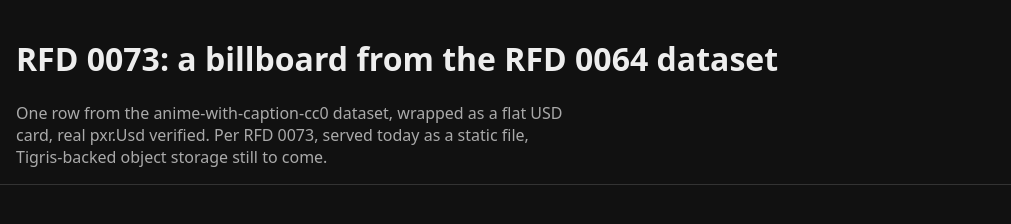
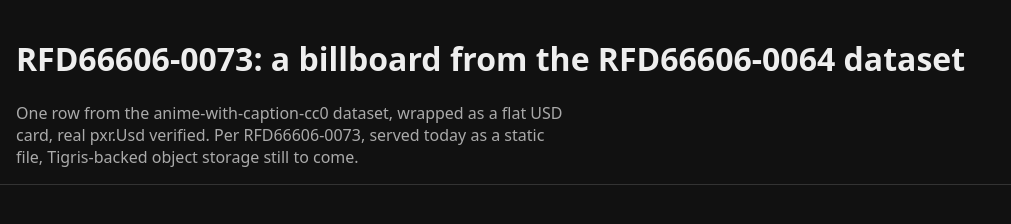
Before and after one commit to V-Sekai-fire/weftspun-usd-viewer, a website built with Vite: page index.html in a window 1280 px wide. Shown: the whole page, without its empty margins (0-1011 px from the left). Built offline with nearby package versions, Linux system fonts and the light colour scheme.

Commit message:
Cite RFDs as RFD66606-NNNN
RFD66606-1000 writes every citation in this form. Code, code spans and quoted text stay as written.

```diff
--- a/fly.toml
+++ b/fly.toml
@@ -3,7 +3,7 @@
 #
 # usd_viewer_app, as its own Fly.io app, apart from weftspun_studio's
 # own — the same separation character_taxonomy's fly.toml already
-# has. RFD 0076. weftspun_studio reaches it over Fly's private
+# has. RFD66606-0076. weftspun_studio reaches it over Fly's private
 # network at http://weftspun-usd-viewer.internal:8090 (GALLERY_URL).
 
 app = "weftspun-usd-viewer"
--- a/index.html
+++ b/index.html
@@ -4,7 +4,7 @@
     <meta charset="UTF-8" />
     <meta name="viewport" content="width=device-width, initial-scale=1.0" />
     <meta name="usd-viewer:wasm" content="/gallery/wasm" />
-    <title>RFD 0073: dataset billboard gallery</title>
+    <title>RFD66606-0073: dataset billboard gallery</title>
     <style>
       body {
         margin: 0;
@@ -43,10 +43,10 @@
   </head>
   <body>
     <header>
-      <h1>RFD 0073: a billboard from the RFD 0064 dataset</h1>
+      <h1>RFD66606-0073: a billboard from the RFD66606-0064 dataset</h1>
       <p>
         One row from the anime-with-caption-cc0 dataset, wrapped as a flat
-        USD card, real pxr.Usd verified. Per RFD 0073, served today as a
+        USD card, real pxr.Usd verified. Per RFD66606-0073, served today as a
         static file, Tigris-backed object storage still to come.
       </p>
     </header>
--- a/server.js
+++ b/server.js
@@ -3,7 +3,7 @@
 //
 // The whole runtime this app needs: a static file server for
 // dist/, at the same /gallery/* paths weftspun_studio's own
-// GallerySource adapter (RFD 0076) forwards unchanged. No
+// GallerySource adapter (RFD66606-0076) forwards unchanged. No
 // framework, no dependency; a Vite-built SPA is a directory of
 // files and a mime type, nothing more.
 //
--- a/vite.config.js
+++ b/vite.config.js
@@ -1,7 +1,7 @@
 import { defineConfig } from "vite";
 
 // This app is always served under a /gallery/ prefix: by
-// server.js's own mount (RFD 0076), and, through it, by
+// server.js's own mount (RFD66606-0076), and, through it, by
 // weftspun_studio's GallerySource proxy. Vite's default base ("/")
 // makes the bundled entry script reference "/assets/index-*.js",
 // root-absolute, which 404s once actually deployed under a prefix.
```
Also changed, not shown: README.md, 3 other files.
